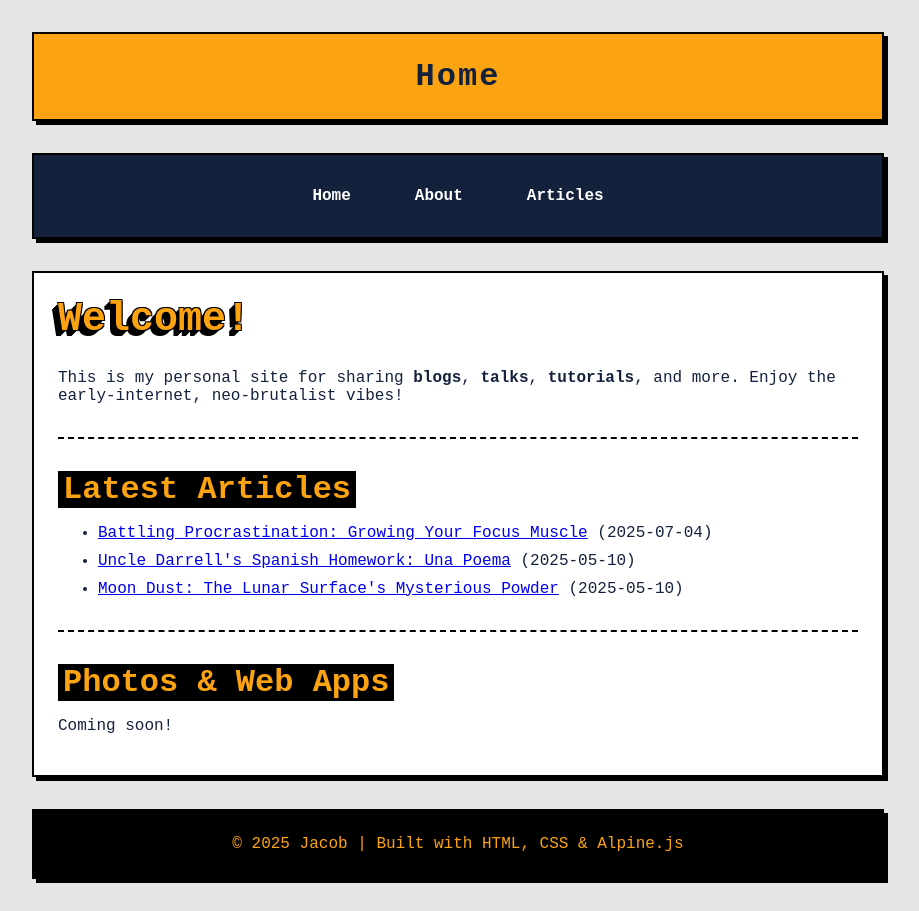
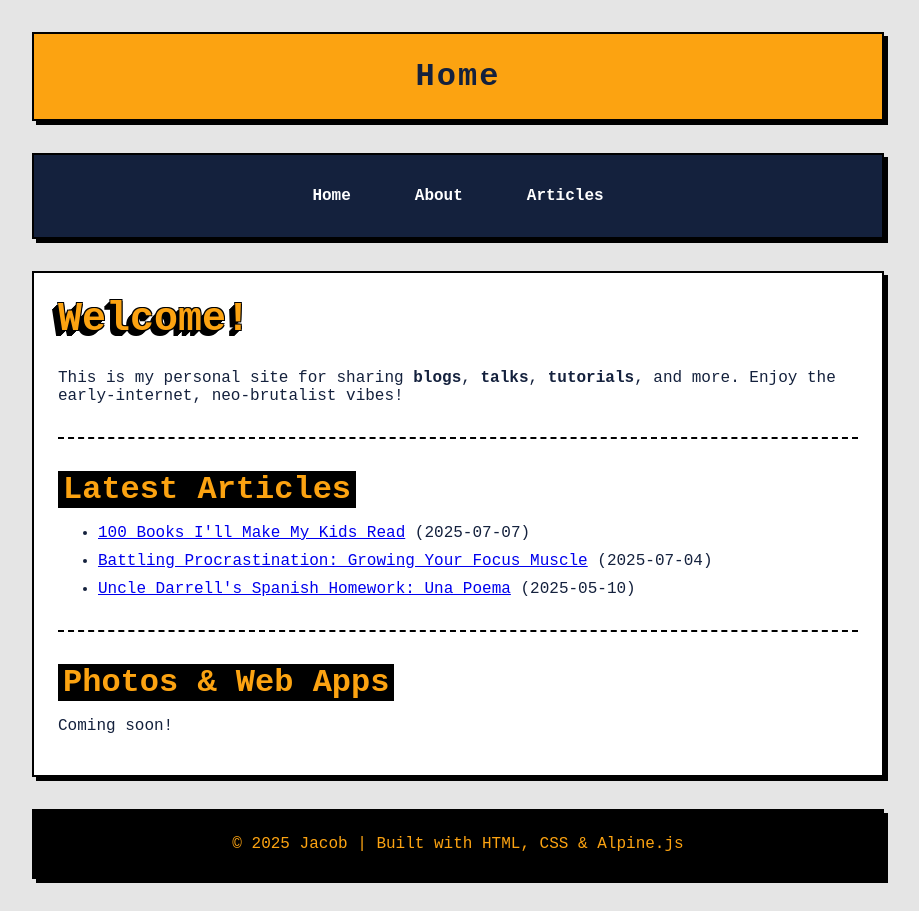
Before and after one commit to jbeers/jbeers.github.io, an Eleventy site: page index.njk in a window 1280 px wide. Shown: the whole page, without its empty margins (182-1101 px from the left). Built offline with nearby package versions, Linux system fonts and the light colour scheme; Eleventy itself is replaced by a stand-in of ours; files that its build step writes are made by us from their sources.

Commit message:
Fix created date

```diff
--- a/article/book-list.md
+++ b/article/book-list.md
@@ -1,7 +1,7 @@
 ---
 layout: article
 title: "100 Books I'll Make My Kids Read"
-date: 2025-05-10
+date: 2025-07-07
 description: "This is a list of 100 books meant to encourage my kids to read and think crtically."
 tags: article
 ---
```
